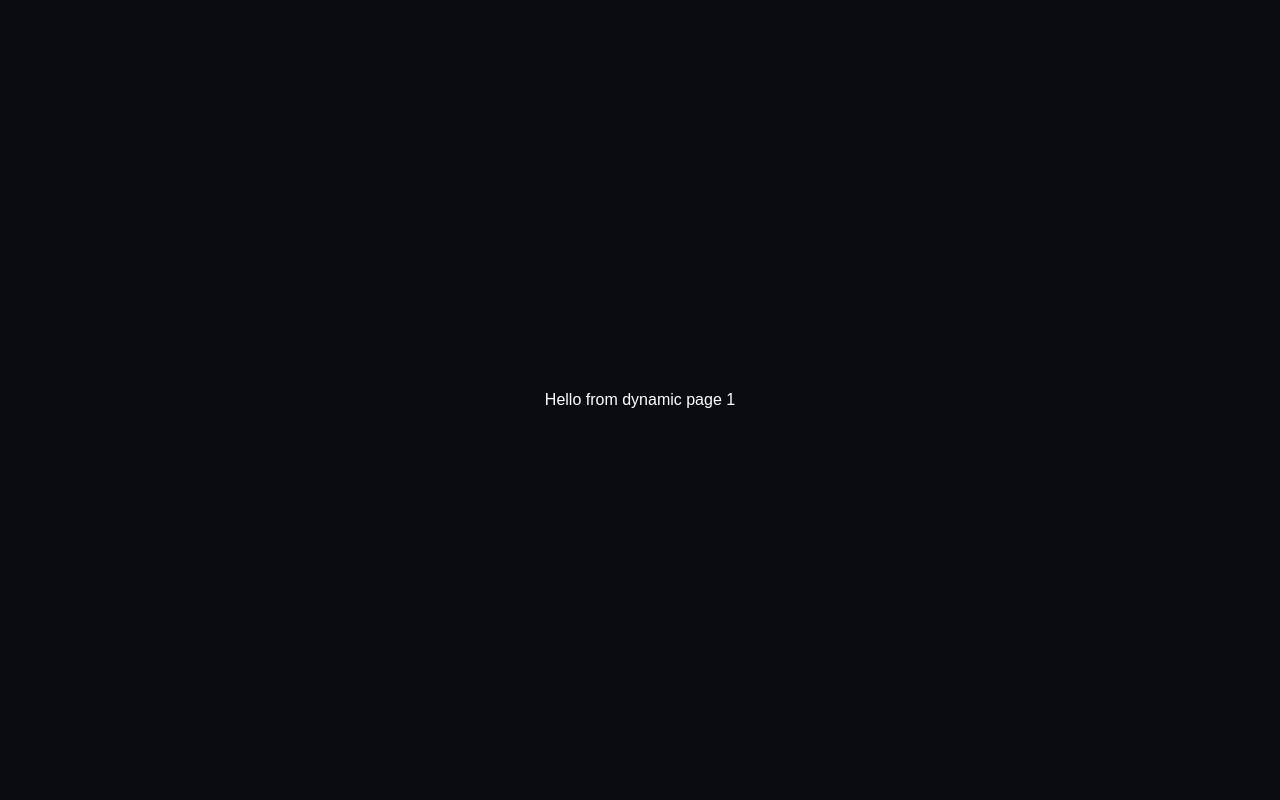
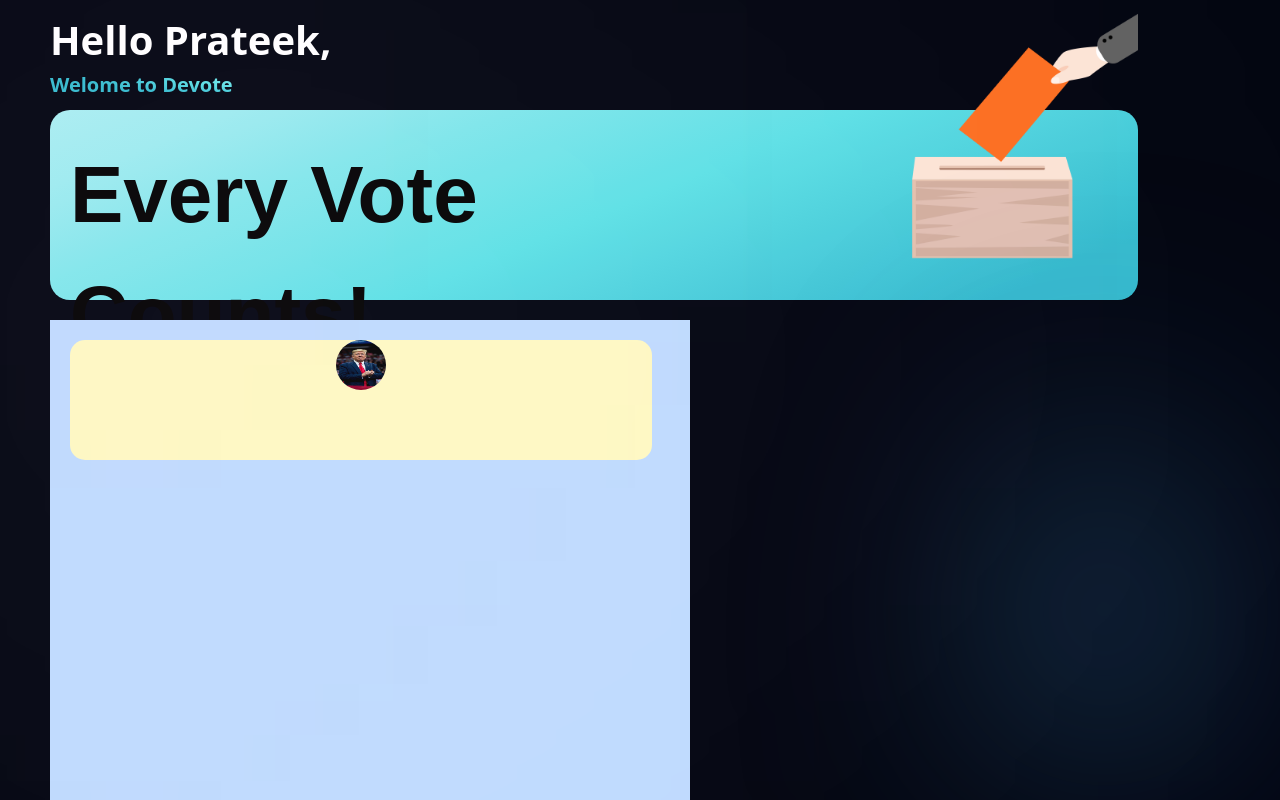
Before and after one commit to rajaryan18/decentralised-voting, a Next.js app in the folder client/: page /1 in a window 1280 px wide. Shown: the top 800 px of the page. Built offline with nearby package versions, Linux system fonts and the light colour scheme.

Commit message:
styling dynamic page

```diff
--- /dev/null
+++ b/client/components/CandidateCard.jsx
@@ -0,0 +1,15 @@
+import React from 'react'
+import Image from 'next/image'
+import trump from '../public/trump.jpg'
+
+const CandidateCard = () => {
+  return (
+    <div className='h-[120px] w-[97%] bg-yellow-100 rounded-[15px]' >
+        <div className='flex justify-center'>
+        <Image src={trump} alt="vote" className="w-[50px] h-[50px] rounded-full"/>
+        </div>
+    </div>
+  )
+}
+
+export default CandidateCard
--- a/client/pages/[id].js
+++ b/client/pages/[id].js
@@ -1,10 +1,33 @@
 import { useRouter } from "next/router"
+import Image from 'next/image'
+import vote from "/public/vote.png";
+import CandidateCard from "../components/CandidateCard";
 
 const id = () => {
     const router = useRouter();
     const electionId = router.query.id;
   return (
-    <div>Hello from dynamic page {electionId}</div>
+    <div className="bg-primary bg-[#01040f] w-full overflow-hidden flex flex-col align-center pb-[100px]" >
+        <div className="px-[50px] mt-[10px] w-[600px] flex" >
+          <div className="flex flex-col">
+          <h2 className="font-bold text-white text-[40px] w-[600px]" > Hello Prateek,</h2>
+          <p className="text-gradient font-bold text-[20px] w-[600px]" >Welome to Devote</p>
+          </div>
+
+        </div>
+          <div className="ml-[50px] h-[190px] w-[85%] bg-blue-gradient mt-[10px] rounded-[20px] flex  pl-[20px] overflow-visible" >
+              <h2 className="font-epilogue font-bold text-[80px] text-black mt-[25px]" >Every Vote Counts!</h2>
+
+              <div className="absolute z-[0] w-[10%] h-[40%] top-0 pink__gradient" />
+              <div className="absolute z-[1] w-[30%] h-[70%] rounded-full white__gradient bottom-40" />
+              <div className="absolute z-[0] w-[15%] h-[45%] right-20 bottom-20 blue__gradient" />
+
+              <Image src={vote} alt="vote" className="w-[290px] h-[290px] pl-[-50px] mt-[-120px] ml-[170px]"/>
+          </div>
+        <div className="h-[1000px] w-[50%] ml-[50px] mt-[20px] bg-blue-200 p-[20px]">
+          <CandidateCard />
+        </div>
+    </div>
   )
 }
 
--- a/client/styles/globals.css
+++ b/client/styles/globals.css
@@ -157,7 +157,7 @@
   inherits: true;
 }
 
-body {
+/* body {
 	font-family: Raleway, sans-serif;
 	text-align: center;
 	margin: 0;
@@ -169,7 +169,7 @@ body {
 	flex-wrap: wrap;
 	align-items: center;
 	justify-content: center;
-}
+} */
 
 p {
 	margin: 0;
```
Also changed, not shown: client/public/trump.jpg (added), client/public/vote.png (added).
